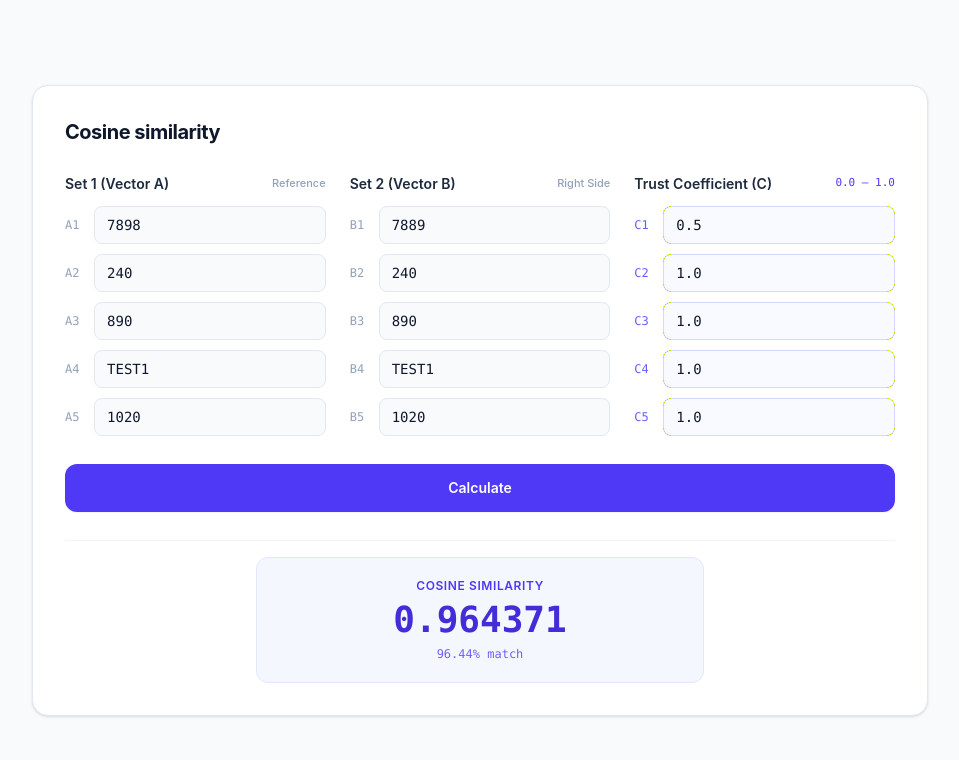
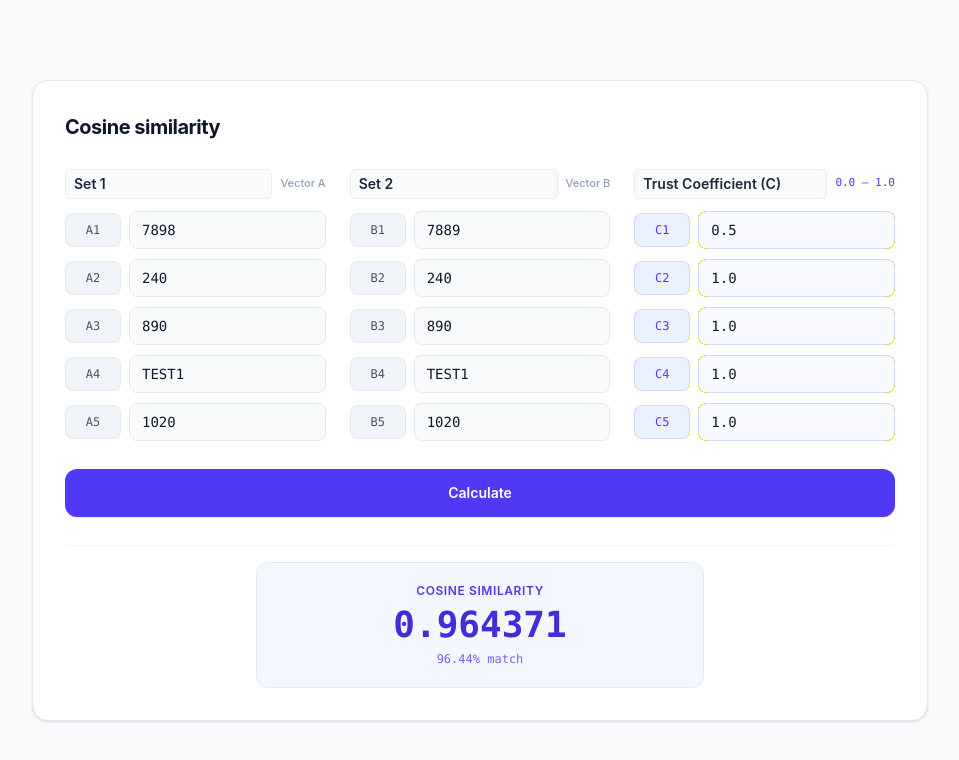
Before and after one commit to YuriyRum/cosine_compare, a React (Vite) app: page / in a window 1280 px wide. Shown: the top 760 px of the page, without its empty margins (160-1119 px from the left). Built offline with nearby package versions, Linux system fonts and the light colour scheme.

Commit message:
feat: add customizable labels for vector inputs
Introduced state management for input labels to allow users to rename vector components and set identifiers within the UI.

```diff
--- a/src/App.tsx
+++ b/src/App.tsx
@@ -4,12 +4,44 @@ import { calculateVectorCosine } from './utils/vectorMath';
 import { formatFloat } from './utils/transformation';
 
 export default function App() {
+  const [setNameA, setSetNameA] = useState<string>('Set 1');
+  const [setNameB, setSetNameB] = useState<string>('Set 2');
+  const [setNameTrust, setSetNameTrust] = useState<string>('Trust Coefficient (C)');
+
+  const [labelsA, setLabelsA] = useState<string[]>(['A1', 'A2', 'A3', 'A4', 'A5']);
+  const [labelsB, setLabelsB] = useState<string[]>(['B1', 'B2', 'B3', 'B4', 'B5']);
+  const [labelsTrust, setLabelsTrust] = useState<string[]>(['C1', 'C2', 'C3', 'C4', 'C5']);
+
   const [inputsA, setInputsA] = useState<string[]>(['7898', '240', '890', 'TEST1', '1020']);
   const [inputsB, setInputsB] = useState<string[]>(['7889', '240', '890', 'TEST1', '1020']);
   const [inputsTrust, setInputsTrust] = useState<string[]>(['0.5', '1.0', '1.0', '1.0', '1.0']);
   const [calculation, setCalculation] = useState<VectorCalculation | null>(() =>
     calculateVectorCosine(['7898', '240', '890', 'TEST1', '1020'], ['7889', '240', '890', 'TEST1', '1020'], ['0.5', '1.0', '1.0', '1.0', '1.0'])
   );
+
+  const handleLabelChangeA = (index: number, val: string) => {
+    setLabelsA((prev) => {
+      const next = [...prev];
+      next[index] = val;
+      return next;
+    });
+  };
+
+  const handleLabelChangeB = (index: number, val: string) => {
+    setLabelsB((prev) => {
+      const next = [...prev];
+      next[index] = val;
+      return next;
+    });
+  };
+
+  const handleLabelChangeTrust = (index: number, val: string) => {
+    setLabelsTrust((prev) => {
+      const next = [...prev];
+      next[index] = val;
+      return next;
+    });
+  };
 
   const handleInputChangeA = (index: number, val: string) => {
     setInputsA((prev) => {
@@ -56,14 +88,28 @@ export default function App() {
 
           {/* Column 1: Set 1 (Vector A) */}
           <div className="space-y-3">
-            <div className="flex items-center justify-between">
-              <h2 className="text-sm font-semibold text-slate-800">Set 1 (Vector A)</h2>
-              <span className="text-[11px] font-medium text-slate-400">Reference</span>
+            <div className="flex items-center justify-between gap-2">
+              <input
+                type="text"
+                value={setNameA}
+                onChange={(e) => setSetNameA(e.target.value)}
+                placeholder="Set 1"
+                className="text-sm font-semibold text-slate-800 bg-slate-50 hover:bg-slate-100/80 focus:bg-white border border-slate-200/70 focus:border-indigo-500 rounded-md px-2 py-1 focus:outline-hidden focus:ring-1 focus:ring-indigo-500 w-full transition-all"
+                title="Edit column 1 title"
+              />
+              <span className="text-[11px] font-medium text-slate-400 shrink-0">Vector A</span>
             </div>
             <div className="space-y-2.5">
               {inputsA.map((val, idx) => (
                 <div key={idx} className="flex items-center gap-2">
-                  <span className="text-xs font-mono font-medium text-slate-400 w-6">A{idx + 1}</span>
+                  <input
+                    type="text"
+                    value={labelsA[idx]}
+                    onChange={(e) => handleLabelChangeA(idx, e.target.value)}
+                    placeholder={`A${idx + 1}`}
+                    className="w-14 shrink-0 px-1.5 py-2 bg-slate-100 hover:bg-slate-200/60 focus:bg-white border border-slate-200 rounded-lg text-xs font-mono font-medium text-slate-600 focus:outline-hidden focus:ring-2 focus:ring-indigo-500 transition-all text-center"
+                    title="Edit field label"
+                  />
                   <input
                     id={`input-a-${idx + 1}`}
                     type="text"
@@ -79,14 +125,28 @@ export default function App() {
 
           {/* Column 2: Set 2 (Vector B - Right side) */}
           <div className="space-y-3">
-            <div className="flex items-center justify-between">
-              <h2 className="text-sm font-semibold text-slate-800">Set 2 (Vector B)</h2>
-              <span className="text-[11px] font-medium text-slate-400">Right Side</span>
+            <div className="flex items-center justify-between gap-2">
+              <input
+                type="text"
+                value={setNameB}
+                onChange={(e) => setSetNameB(e.target.value)}
+                placeholder="Set 2"
+                className="text-sm font-semibold text-slate-800 bg-slate-50 hover:bg-slate-100/80 focus:bg-white border border-slate-200/70 focus:border-indigo-500 rounded-md px-2 py-1 focus:outline-hidden focus:ring-1 focus:ring-indigo-500 w-full transition-all"
+                title="Edit column 2 title"
+              />
+              <span className="text-[11px] font-medium text-slate-400 shrink-0">Vector B</span>
             </div>
             <div className="space-y-2.5">
               {inputsB.map((val, idx) => (
                 <div key={idx} className="flex items-center gap-2">
-                  <span className="text-xs font-mono font-medium text-slate-400 w-6">B{idx + 1}</span>
+                  <input
+                    type="text"
+                    value={labelsB[idx]}
+                    onChange={(e) => handleLabelChangeB(idx, e.target.value)}
+                    placeholder={`B${idx + 1}`}
+                    className="w-14 shrink-0 px-1.5 py-2 bg-slate-100 hover:bg-slate-200/60 focus:bg-white border border-slate-200 rounded-lg text-xs font-mono font-medium text-slate-600 focus:outline-hidden focus:ring-2 focus:ring-indigo-500 transition-all text-center"
+                    title="Edit field label"
+                  />
                   <input
                     id={`input-b-${idx + 1}`}
                     type="text"
@@ -102,14 +162,28 @@ export default function App() {
 
           {/* Column 3: Coefficient of Trust */}
           <div className="space-y-3">
-            <div className="flex items-center justify-between">
-              <h2 className="text-sm font-semibold text-slate-800">Trust Coefficient (C)</h2>
-              <span className="text-[11px] font-medium text-indigo-600 font-mono">0.0 – 1.0</span>
+            <div className="flex items-center justify-between gap-2">
+              <input
+                type="text"
+                value={setNameTrust}
+                onChange={(e) => setSetNameTrust(e.target.value)}
+                placeholder="Trust Coefficient (C)"
+                className="text-sm font-semibold text-slate-800 bg-slate-50 hover:bg-slate-100/80 focus:bg-white border border-slate-200/70 focus:border-indigo-500 rounded-md px-2 py-1 focus:outline-hidden focus:ring-1 focus:ring-indigo-500 w-full transition-all"
+                title="Edit column 3 title"
+              />
+              <span className="text-[11px] font-medium text-indigo-600 font-mono shrink-0">0.0 – 1.0</span>
             </div>
             <div className="space-y-2.5">
               {inputsTrust.map((val, idx) => (
                 <div key={idx} className="flex items-center gap-2">
-                  <span className="text-xs font-mono font-medium text-indigo-500 w-6">C{idx + 1}</span>
+                  <input
+                    type="text"
+                    value={labelsTrust[idx]}
+                    onChange={(e) => handleLabelChangeTrust(idx, e.target.value)}
+                    placeholder={`C${idx + 1}`}
+                    className="w-14 shrink-0 px-1.5 py-2 bg-indigo-100/60 hover:bg-indigo-100 focus:bg-white border border-indigo-200/80 rounded-lg text-xs font-mono font-medium text-indigo-600 focus:outline-hidden focus:ring-2 focus:ring-indigo-500 transition-all text-center"
+                    title="Edit field label"
+                  />
                   <input
                     id={`input-trust-${idx + 1}`}
                     type="number"
```
